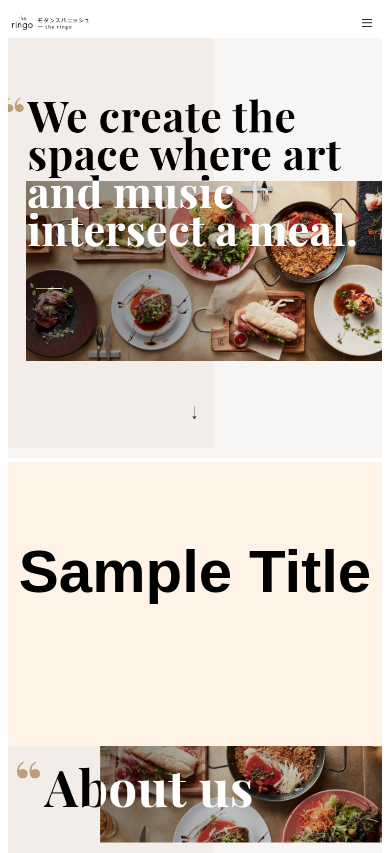
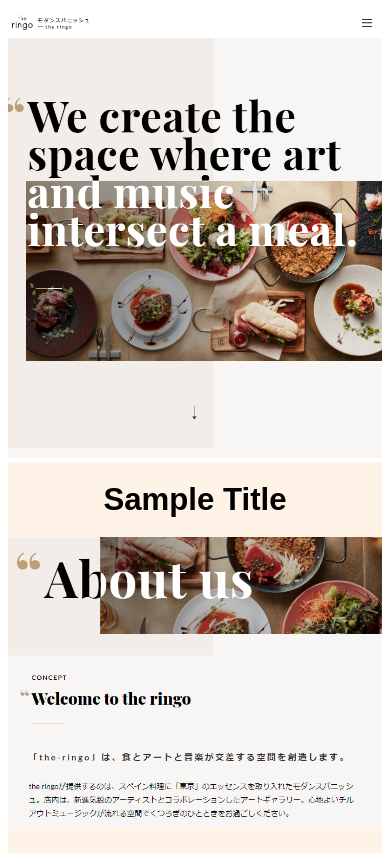
Before and after one commit to margarinefx/margarinefx.github.io, a plain HTML site: page work.html in a window 390 px wide. Shown: the top 853 px of the page. Drawn offline with Linux system fonts and the light colour scheme.

Commit message:
Add files via upload

```diff
--- a/css/work.css
+++ b/css/work.css
@@ -76,10 +76,18 @@ footer {
 	.split-left__inner img{
 	width: 100%;
 }
-	.nav a{
+	.split-right__inner img{
+		margin: 5vw 0;
+	}
+	.nav {
 		display: none;
 	}
 	menu img{
 	width: 100%;
 }
+	h1 {
+		margin: 5vw 0 0 0;
+		padding: 0;
+		font-size: 8vw;
+	}
 }
```
